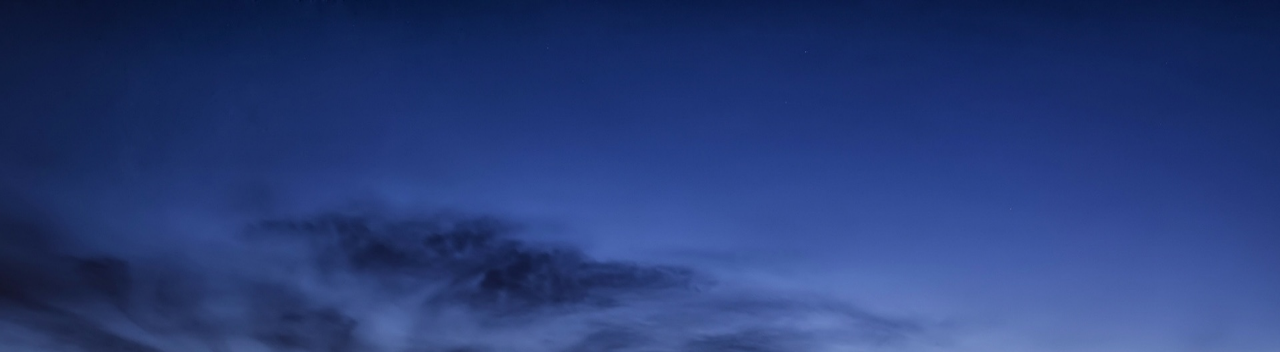
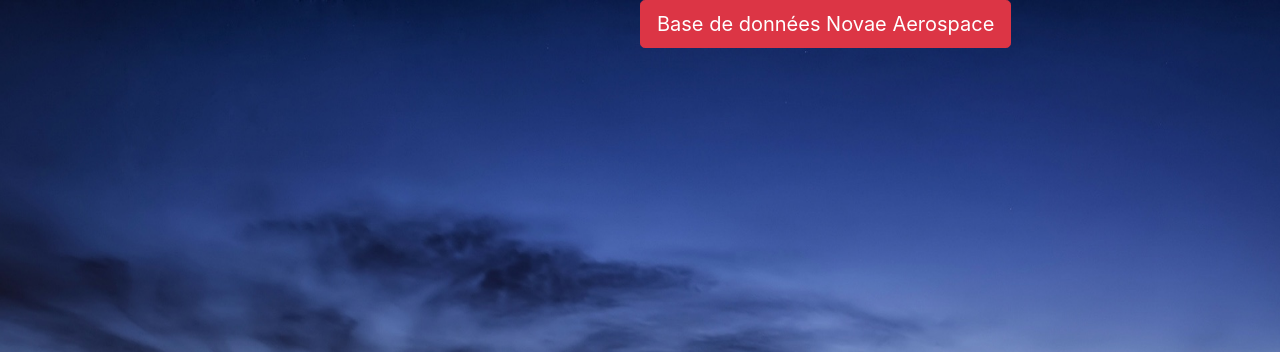
Before and after one commit to Alyndel/site_perso, a PHP site: page /comp.php in a window 1280 px wide. Shown: the part 56-408 px from the top of the page. Run offline with PHP 8.4, Linux system fonts and the light colour scheme; some libraries are stand-ins or nearby versions.

Commit message:
avec paragraphe

```diff
--- a/comp.php
+++ b/comp.php
@@ -2,9 +2,9 @@
 	include 'header.php';
  ?>
 		<img src="img/back.jpg" id="back-image">
-
-		<button type="button" class="btn btn-lg btn-danger" data-toggle="popover" title="Conception d'un applicatif et export de données vers un SGBD PostreSQL pour Novae Aerospace" data-content="A1.1.1 , Analyse du cahier des charges d'un service à produire\nA1.2.5 , Définition des niveaux d'habilitation associés à un service\n">Base de données Novae Aerospace</button>
-
+		<p>
+			<button type="button" class="btn btn-lg btn-danger" data-toggle="popover" title="Conception d'un applicatif et export de données vers un SGBD PostreSQL pour Novae Aerospace" data-content="A1.1.1 , Analyse du cahier des charges d'un service à produire\nA1.2.5 , Définition des niveaux d'habilitation associés à un service\n">Base de données Novae Aerospace</button>
+		</p>
 
   </body>
 </html>
```
